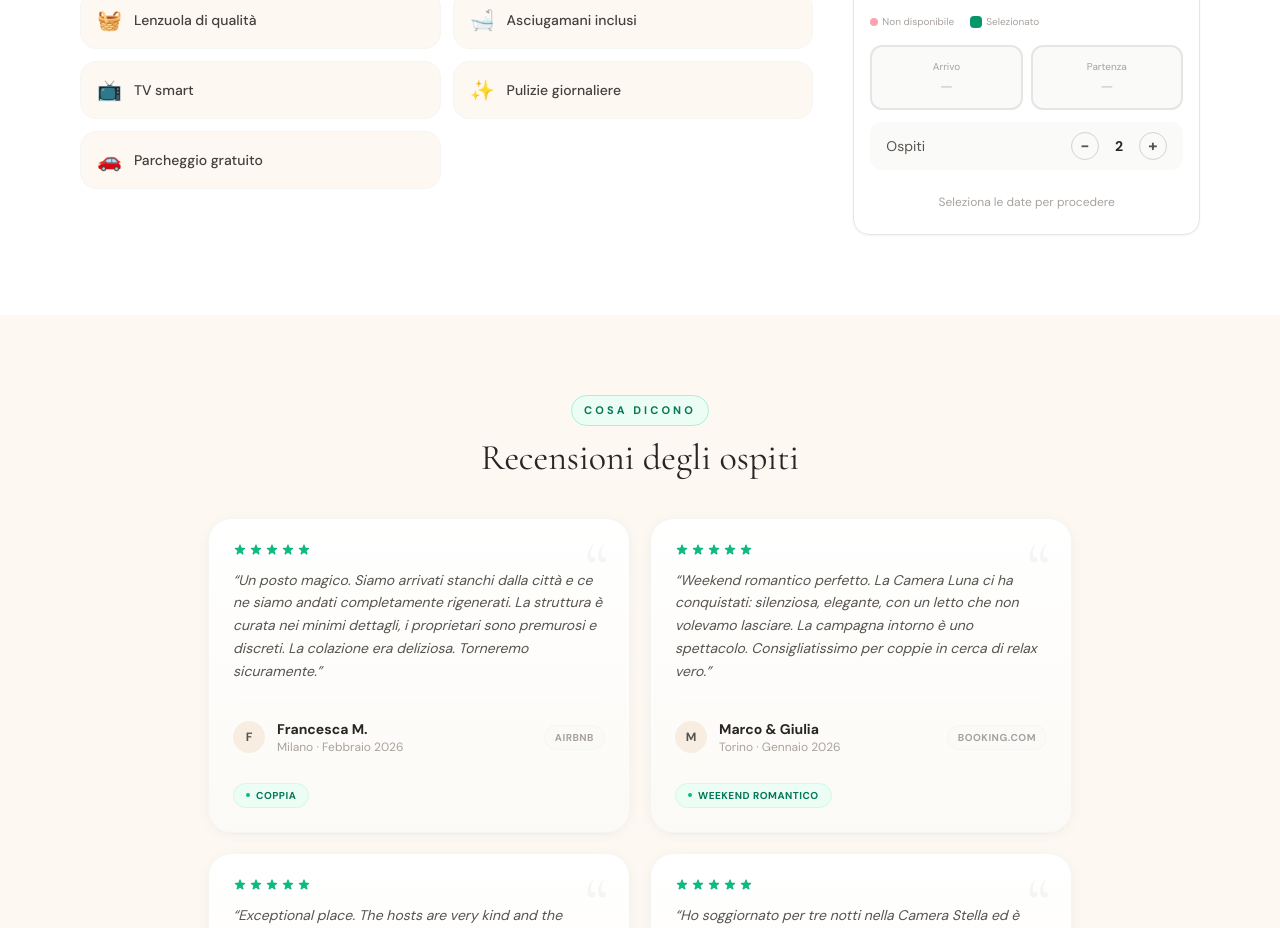
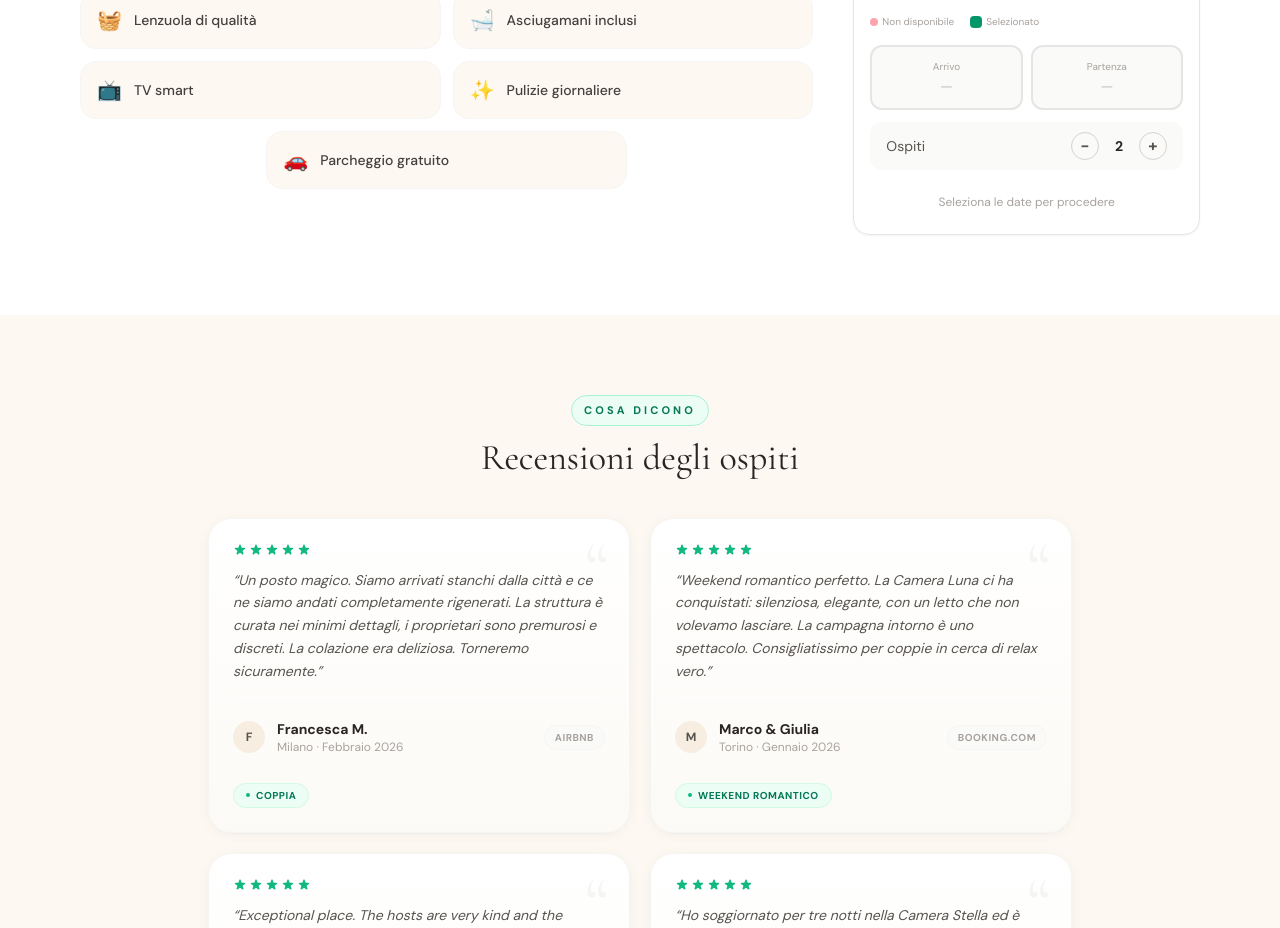
Before and after one commit to Manuell00/la-terrazza-web, a Next.js app: page /camere/luna in a window 1280 px wide. Shown: the part 1600-2528 px from the top of the page. Built offline with nearby package versions, Linux system fonts and the light colour scheme.

Commit message:
Center odd amenity tile in room layouts

```diff
--- a/src/components/RoomPageTemplate.tsx
+++ b/src/components/RoomPageTemplate.tsx
@@ -70,6 +70,7 @@ export default function RoomPageTemplate({ room, otherRooms }: Props) {
     ...room.features,
     ...room.amenities.map((label) => ({ icon: amenityIcons[label] ?? "✓", label })),
   ];
+  const hasOddDesktopFeatureCount = expandedFeatures.length % 2 !== 0;
 
   return (
     <main>
@@ -151,6 +152,10 @@ export default function RoomPageTemplate({ room, otherRooms }: Props) {
                           ? showAllFeatures
                             ? ""
                             : "hidden md:flex"
+                          : ""
+                      } ${
+                        hasOddDesktopFeatureCount && index === expandedFeatures.length - 1
+                          ? "sm:col-span-2 sm:mx-auto sm:w-[calc(50%-0.375rem)]"
                           : ""
                       }`}
                     >
```
